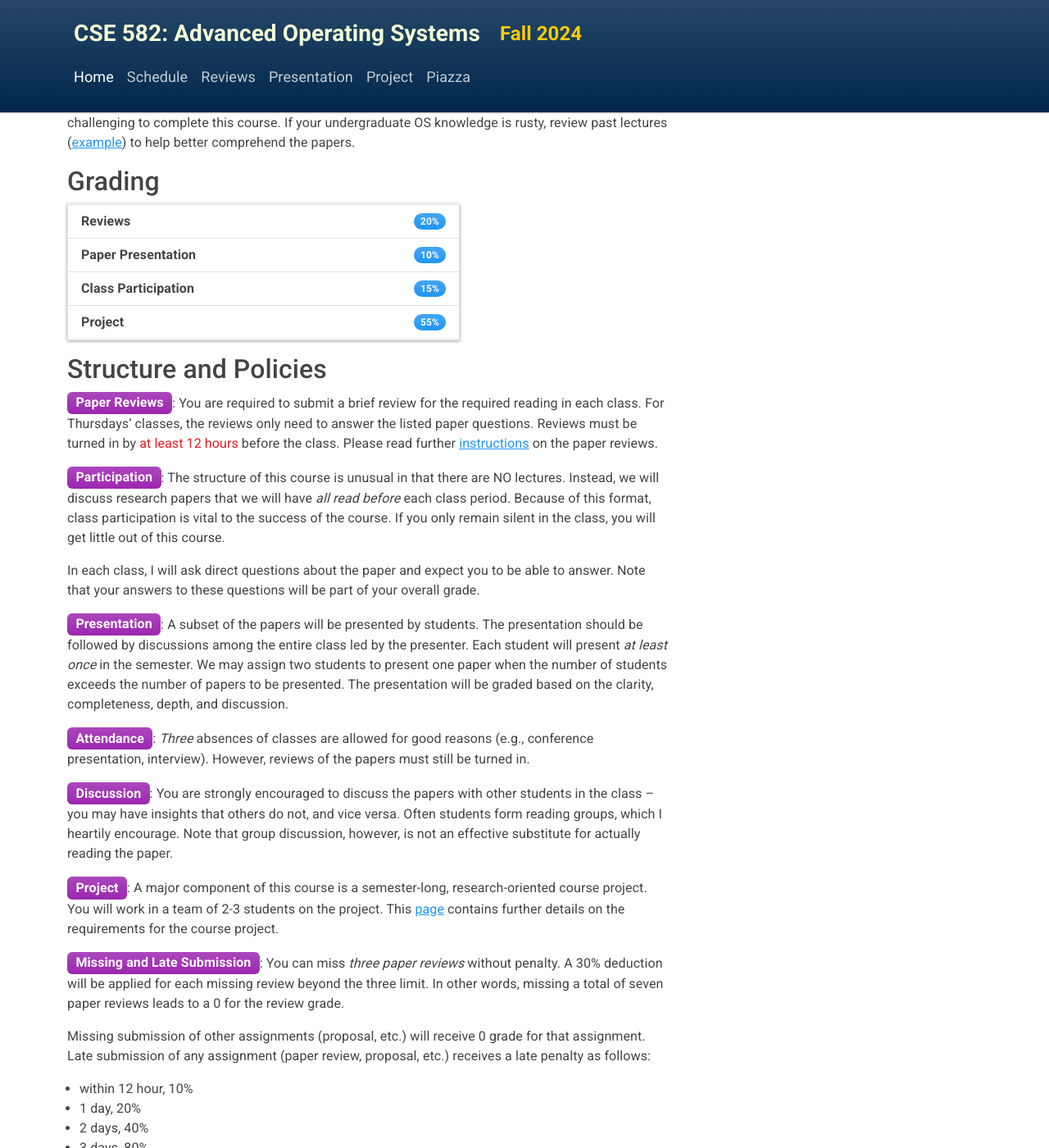
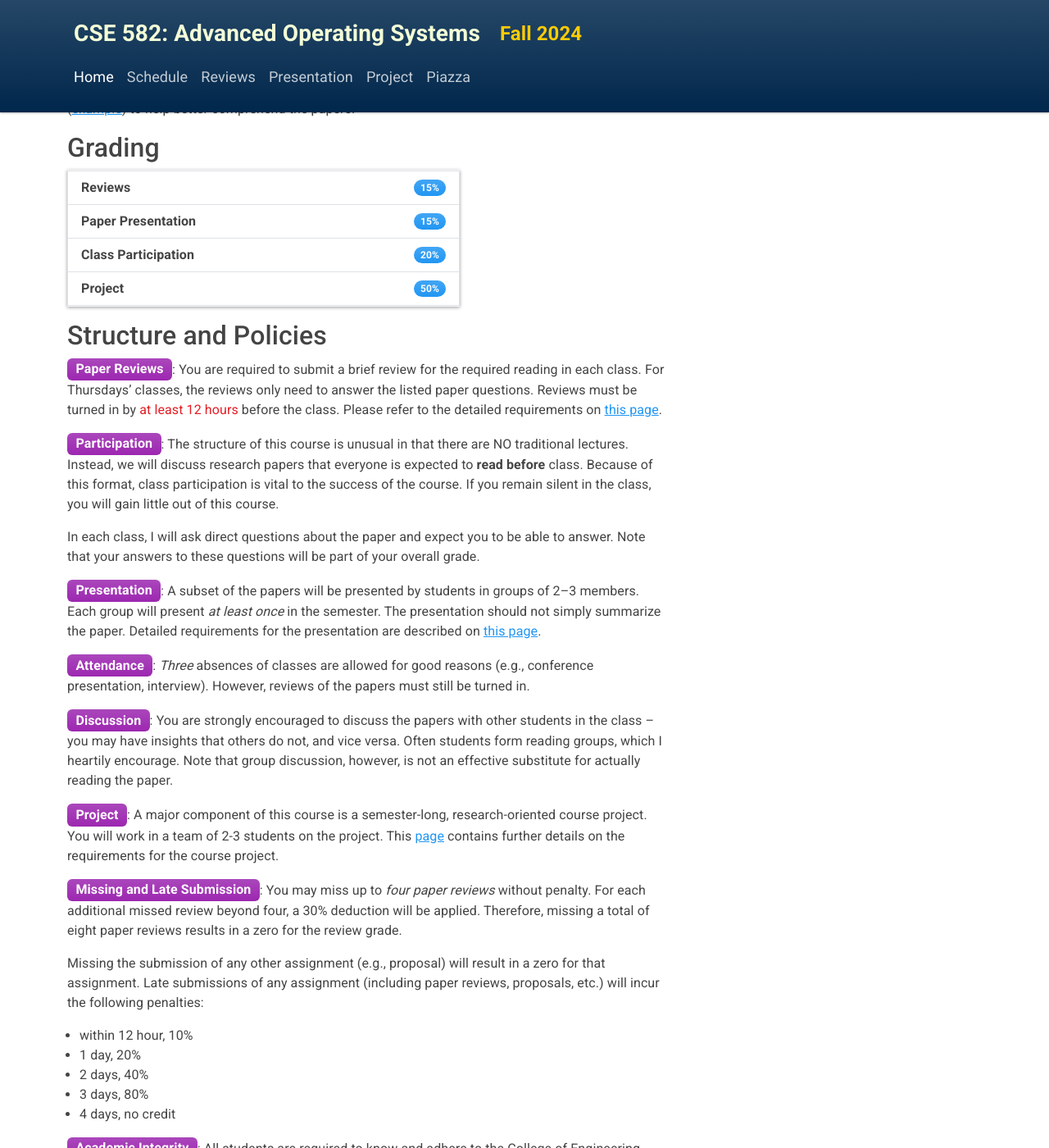
Before and after one commit to eecs582/eecs582.github.io, a Jekyll site: the page built from index.md, in a window 1280 px wide and 1400 px high, scrolled down 1552 px. Shown: the whole window at 82% size. Built offline with Jekyll 4.4.1, drawn with Linux system fonts in a browser that asks for light colours; some of the changed text lies outside the part shown.

Commit message:
update review requirements

```diff
--- a/index.md
+++ b/index.md
@@ -55,11 +55,7 @@ to Operating Systems) or equivalent.
   <tbody>
     <tr scope="row">
       <td><strong>Lecture</strong></td>
-      <td>Tuesday/Thursday 3:00pm-4:30pm IOE 1610</td>
-    </tr>
-    <tr scope="row">
-      <td><strong>Discussion</strong></td>
-      <td>Friday 2:30pm-3:30pm Beyster 1670</td>
+      <td>Tuesday/Thursday 3:00pm-4:30pm 1200 EECS</td>
     </tr>
   </tbody>
 </table>
@@ -101,19 +97,19 @@ help better comprehend the papers.
     <ul class="list-group border-table grading-table">
       <li class="list-group-item d-flex justify-content-between align-items-center">
         <b>Reviews</b>
+        <span class="badge bg-primary rounded-pill">15%</span>
+      </li>
+      <li class="list-group-item d-flex justify-content-between align-items-center">
+        <b>Paper Presentation</b>
+        <span class="badge bg-primary rounded-pill">15%</span>
+      </li>
+      <li class="list-group-item d-flex justify-content-between align-items-center">
+        <b>Class Participation</b>
         <span class="badge bg-primary rounded-pill">20%</span>
       </li>
       <li class="list-group-item d-flex justify-content-between align-items-center">
-        <b>Paper Presentation</b>
-        <span class="badge bg-primary rounded-pill">10%</span>
-      </li>
-      <li class="list-group-item d-flex justify-content-between align-items-center">
-        <b>Class Participation</b>
-        <span class="badge bg-primary rounded-pill">15%</span>
-      </li>
-      <li class="list-group-item d-flex justify-content-between align-items-center">
         <b>Project</b>
-        <span class="badge bg-primary rounded-pill">55%</span>
+        <span class="badge bg-primary rounded-pill">50%</span>
       </li>
     </ul>
   </div>
@@ -128,34 +124,34 @@ help better comprehend the papers.
 submit a brief review for the required reading in each class. For Thursdays'
 classes, the reviews only need to answer the listed paper questions. Reviews
 must be turned in by <span class="text-danger">at least 12 hours</span> before
-the class. Please read further [instructions](reviews.html) on the paper reviews.
+the class. Please refer to the detailed requirements on [this page](review.html).
 
-<span class="badge bg-info fs-6"><b>Participation</b></span>: The structure of this course is unusual in that there are NO lectures.
-Instead, we will discuss research papers that we will have
-*all read before* each class period. Because of this format, class participation
-is vital to the success of the course. If you only remain silent in
-the class, you will get little out of this course.
+<span class="badge bg-info fs-6"><b>Participation</b></span>: The structure of
+this course is unusual in that there are NO traditional lectures. Instead,
+we will discuss research papers that everyone is expected to **read before**
+class. Because of this format, class participation is vital to the success of
+the course. If you remain silent in the class, you will gain little out of this
+course.
 
 In each class, I will ask direct questions about the paper and expect you to
 be able to answer. Note that your answers to these questions will be part of
 your overall grade.
 
-<span class="badge bg-info fs-6"><b>Presentation</b></span>:
-A subset of the papers will be presented by students. The presentation should
-be followed by discussions among the entire class led by the presenter. Each
-student will present *at least once* in the semester. We may assign two
-students to present one paper when the number of students exceeds the number of
-papers to be presented. The presentation will be graded based on the clarity,
-completeness, depth, and discussion.
+<span class="badge bg-info fs-6"><b>Presentation</b></span>: A subset of the
+papers will be presented by students in groups of 2--3 members. Each group
+will present *at least once* in the semester. The presentation should not
+simply summarize the paper. Detailed requirements for the presentation are
+described on [this page](presentation.thml).
 
 <span class="badge bg-info fs-6"><b>Attendance</b></span>: *Three* absences of
 classes are allowed for good reasons (e.g., conference presentation,
 interview). However, reviews of the papers must still be turned in.
 
-<span class="badge bg-info fs-6"><b>Discussion</b></span>: You are strongly encouraged to discuss the papers with other students in the class --
-  you may have insights that others do not, and vice versa. Often students form reading groups,
-  which I heartily encourage. Note that group discussion, however, is not an effective
-  substitute for actually reading the paper.
+<span class="badge bg-info fs-6"><b>Discussion</b></span>: You are strongly
+encouraged to discuss the papers with other students in the class -- you may
+have insights that others do not, and vice versa. Often students form reading
+groups, which I heartily encourage. Note that group discussion, however, is not
+an effective substitute for actually reading the paper.
 
 <span class="badge bg-info fs-6"><b>Project</b></span>: A major component of
 this course is a semester-long, research-oriented course project. You will
@@ -163,13 +159,13 @@ work in a team of 2-3 students on the project. This [page](project.html) contain
 further details on the requirements for the course project.
 
 <span class="badge bg-info fs-6"><b>Missing and Late Submission</b></span>:
-You can miss *three paper reviews* without penalty. A 30% deduction will be applied
-for each missing review beyond the three limit. In other words, missing a total of
-seven paper reviews leads to a 0 for the review grade.
+You may miss up to *four paper reviews* without penalty. For each additional missed
+review beyond four, a 30% deduction will be applied. Therefore, missing a total
+of eight paper reviews results in a zero for the review grade.
 
-Missing submission of other assignments (proposal, etc.) will receive 0 grade for that assignment.
-Late submission of any assignment (paper review, proposal, etc.) receives a late penalty
-as follows:
+Missing the submission of any other assignment (e.g., proposal) will result in
+a zero for that assignment. Late submissions of any assignment (including paper
+reviews, proposals, etc.) will incur the following penalties:
 <ul>
 <li>within 12 hour, 10%</li>
 <li>1 day, 20%</li>
```
Also changed, not shown: reviews.md (+14 -12 lines).
